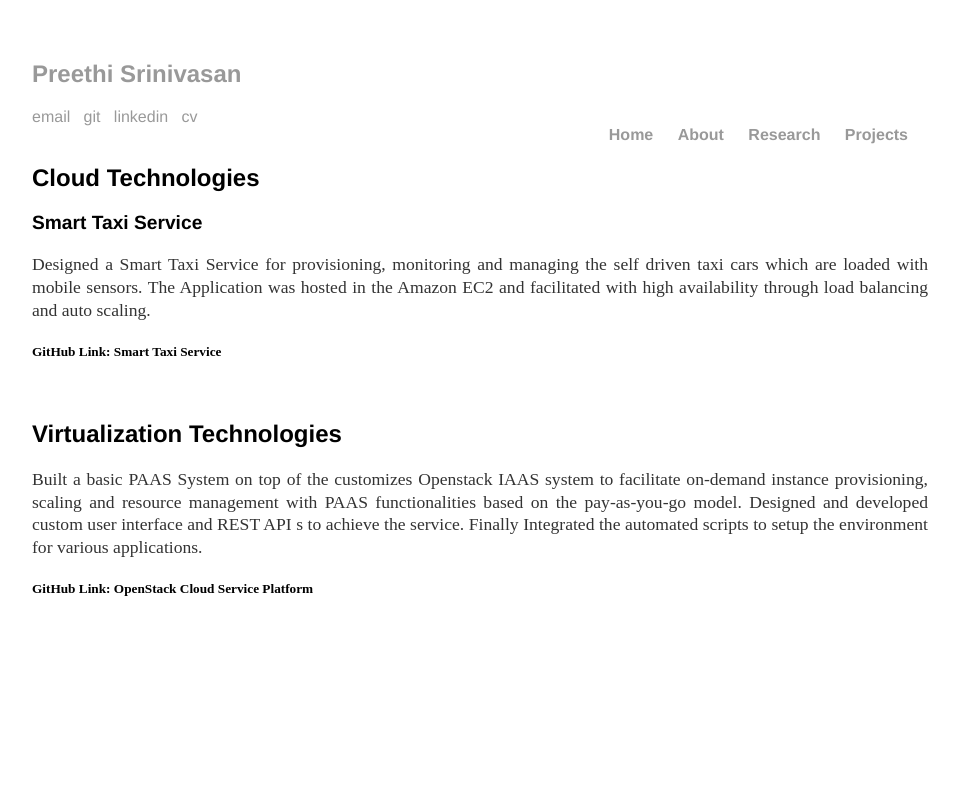
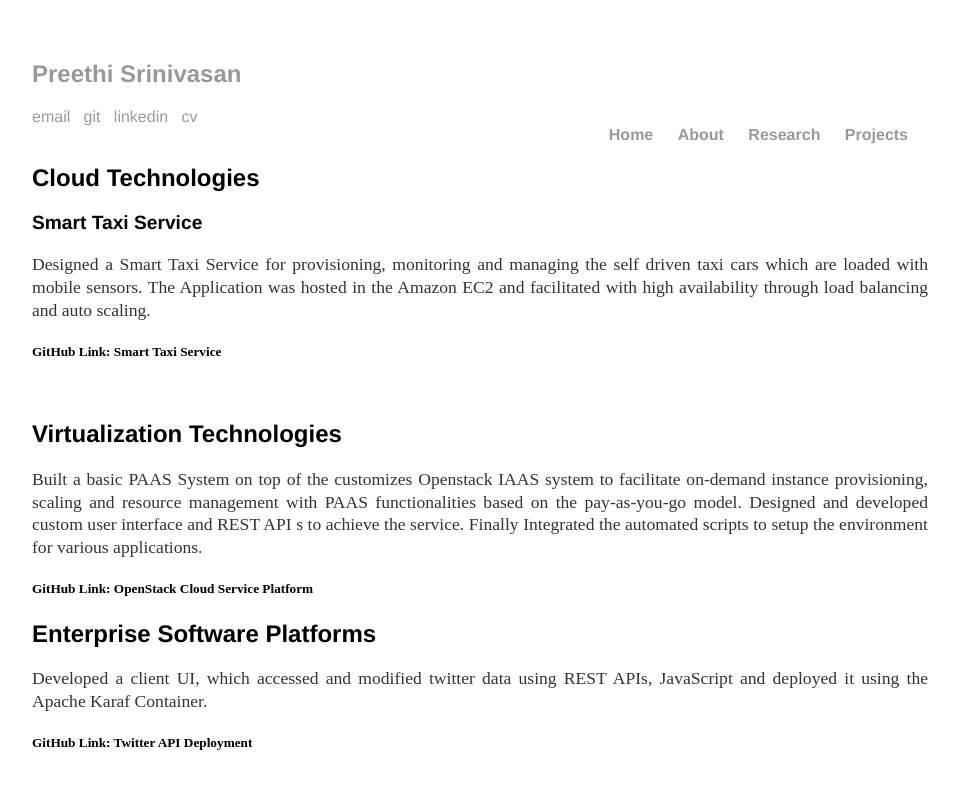
Before and after one commit to mrajesh971/mrajesh971.github.io, a Jekyll site: the page built from Projects/index.html, in a window 1280 px wide. Shown: the top 789 px of the page, without its empty margins (160-1119 px from the left). Built offline with Jekyll 4.4.1, drawn with Linux system fonts in a browser that asks for light colours.

Commit message:
Update index.html

```diff
--- a/Projects/index.html
+++ b/Projects/index.html
@@ -10,4 +10,9 @@ title: My Projects
   <h2> Virtualization Technologies</h2>
   <p> Built a basic PAAS System on top of the customizes Openstack IAAS system to facilitate on-demand instance provisioning, scaling and resource management with PAAS functionalities based on the pay-as-you-go model. Designed and developed custom user interface and REST API s to achieve the service. Finally Integrated the automated scripts to setup the environment for various applications.   </p>
   <h5><a class="link" href="https://github.com/PreethiSrinivasan/virtualization">GitHub Link: OpenStack Cloud Service Platform</a></h5>
+  <h2> Enterprise Software Platforms</h2>
+
+  <p>Developed a client UI, which accessed and modified twitter data using REST APIs, JavaScript and deployed it using the Apache Karaf Container.   </p>
+
+  <h5><a class="link" href="https://github.com/PreethiSrinivasan/Twitter">GitHub Link: Twitter API Deployment</a></h5>
 </div>
```
